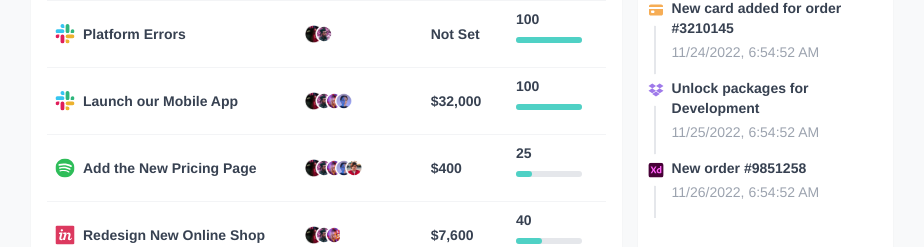
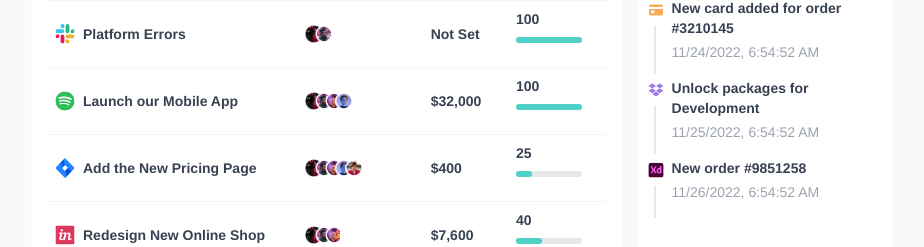
Before and after one commit to arrlancore/duck-flying-tp-project, a Next.js app: page / in a window 1280 px wide. Shown: the part 1263-1510 px from the top of the page, without its empty margins (323-1247 px from the left). Built offline with nearby package versions, Linux system fonts and the light colour scheme.

Commit message:
update data

```diff
--- a/components/ProjectsInfo.tsx
+++ b/components/ProjectsInfo.tsx
@@ -10,6 +10,7 @@ import {
   contentOption,
   css3,
   invision,
+  jira,
   openBox,
   slack,
   spotify,
@@ -147,7 +148,7 @@ const projectsDataTable = {
     [
       {
         key: "company",
-        value: ["Launch our Mobile App", slack.src],
+        value: ["Launch our Mobile App", spotify.src],
         render: renderer.companyName,
       },
       {
@@ -169,7 +170,7 @@ const projectsDataTable = {
     [
       {
         key: "company",
-        value: ["Add the New Pricing Page", spotify.src],
+        value: ["Add the New Pricing Page", jira.src],
         render: renderer.companyName,
       },
       {
```
